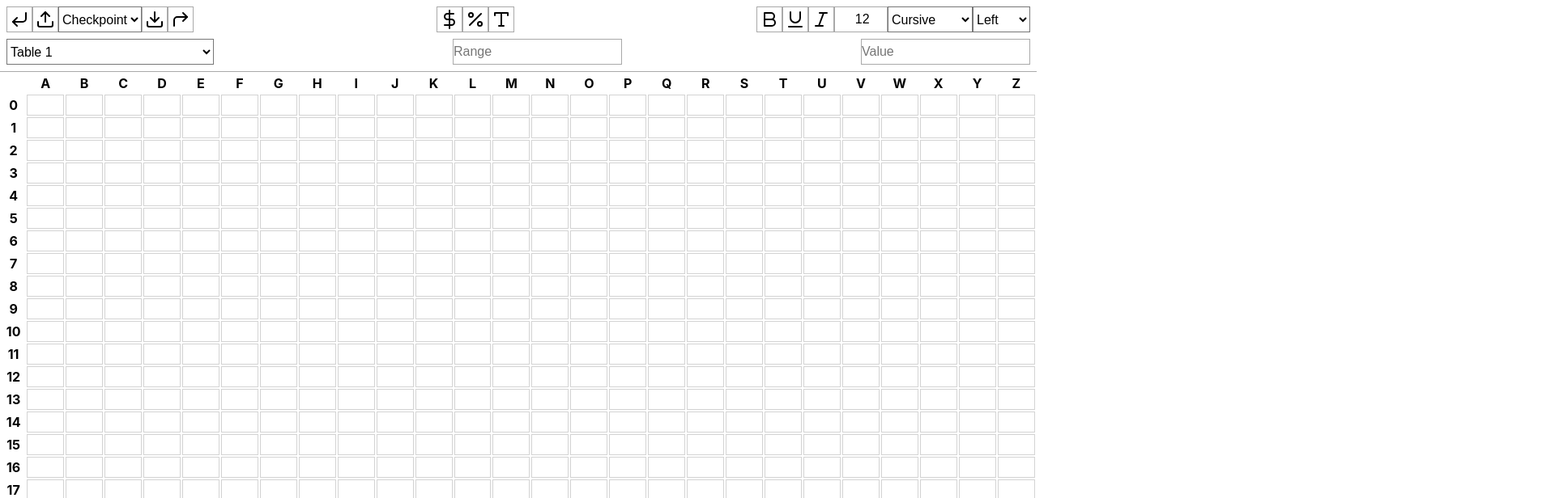
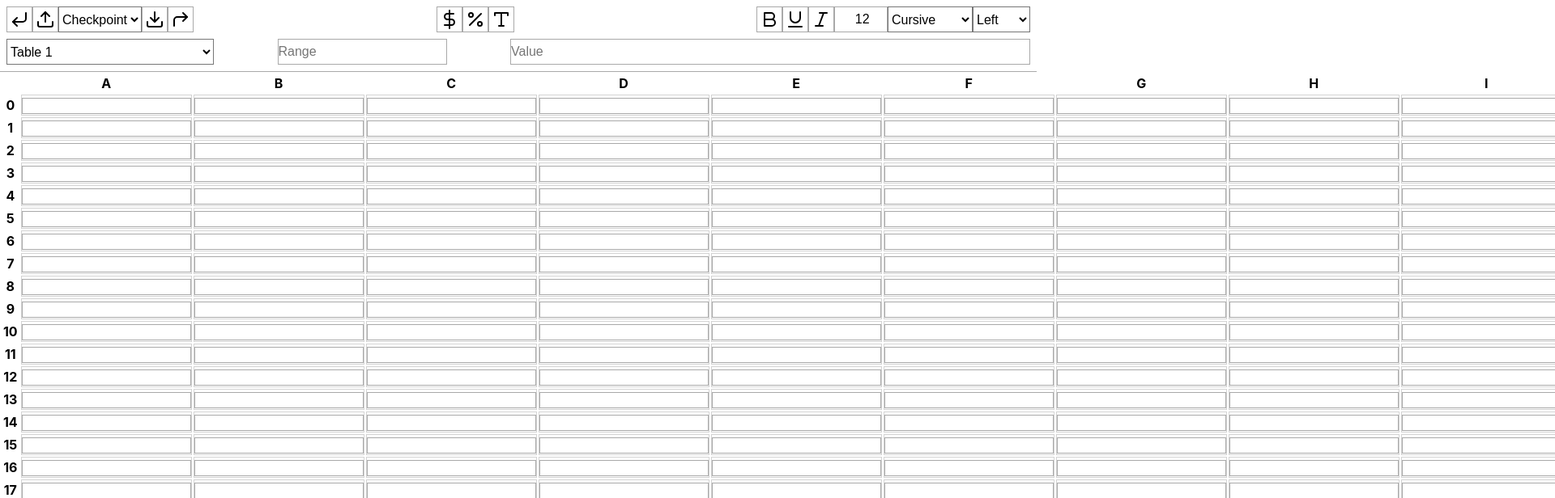
Before and after one commit to tmcnab/spreadsheet, a React (Vite) app: page / in a window 1280 px wide. Shown: the top 616 px of the page at 81% size, 1920 px wide, since content can reach past the window. Built offline with nearby package versions, Linux system fonts and the light colour scheme.

Commit message:
cell stuff

```diff
--- a/src/components/Header/CellValueControl.tsx
+++ b/src/components/Header/CellValueControl.tsx
@@ -1,3 +1,3 @@
 export default function CellValueControl () {
-	return <input placeholder='Value' />
+	return <input className='CellValueControl' placeholder='Value' />
 }
--- a/src/components/Header/Header.css
+++ b/src/components/Header/Header.css
@@ -11,3 +11,7 @@ body > header > section {
 	display: flex;
 	justify-content: space-between;
 }
+
+.CellValueControl {
+	min-width: 50vw;
+}
--- a/src/components/Header/TableSelect.tsx
+++ b/src/components/Header/TableSelect.tsx
@@ -6,9 +6,10 @@ const data = [{
 }]
 
 export default function TableSelect () {
-	const children = data.map(item =>
+	const children = data.map((item, key) =>
 		<option
 			disabled={item.disabled}
+			key={key}
 			label={item.label}
 			selected={item.selected}
 			value={item.value}
--- /dev/null
+++ b/src/components/Table/Cell.tsx
@@ -0,0 +1,11 @@
+export interface CellProps {
+	name: string
+}
+
+export default function Cell (props: CellProps) {
+	return (
+		<td>
+			<input name={props.name} />
+		</td>
+	)
+}
--- a/src/components/Table/Row.tsx
+++ b/src/components/Table/Row.tsx
@@ -1,4 +1,5 @@
 import { times } from 'lodash'
+import Cell from './Cell'
 
 export interface RowProps {
 	index: number
@@ -9,7 +10,7 @@ export default function Row ({index}: RowProps) {
 		<tr>
 			<th>{index}</th>
 		{times(26, (n) =>
-			<td contentEditable key={`td-${index}-${n}`} />
+			<Cell name={`${index}-${n}`} />
 		)}
 		</tr>
 	)
```
